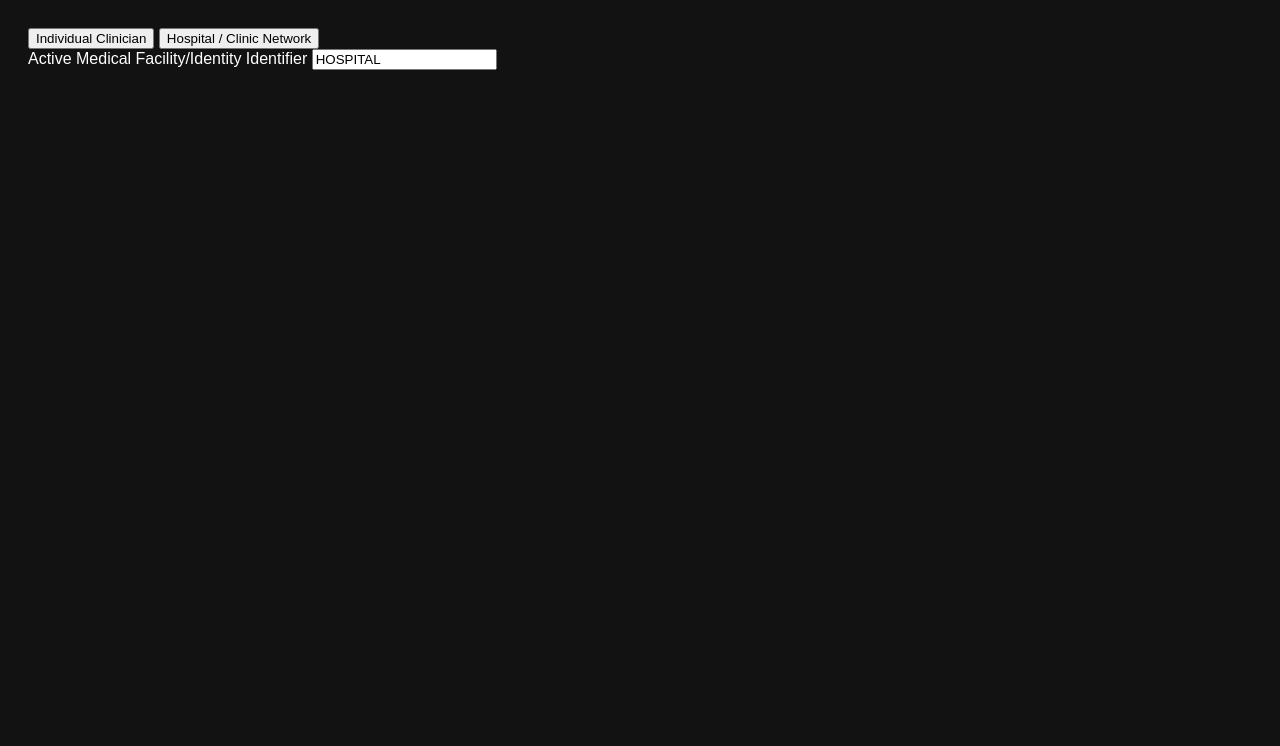
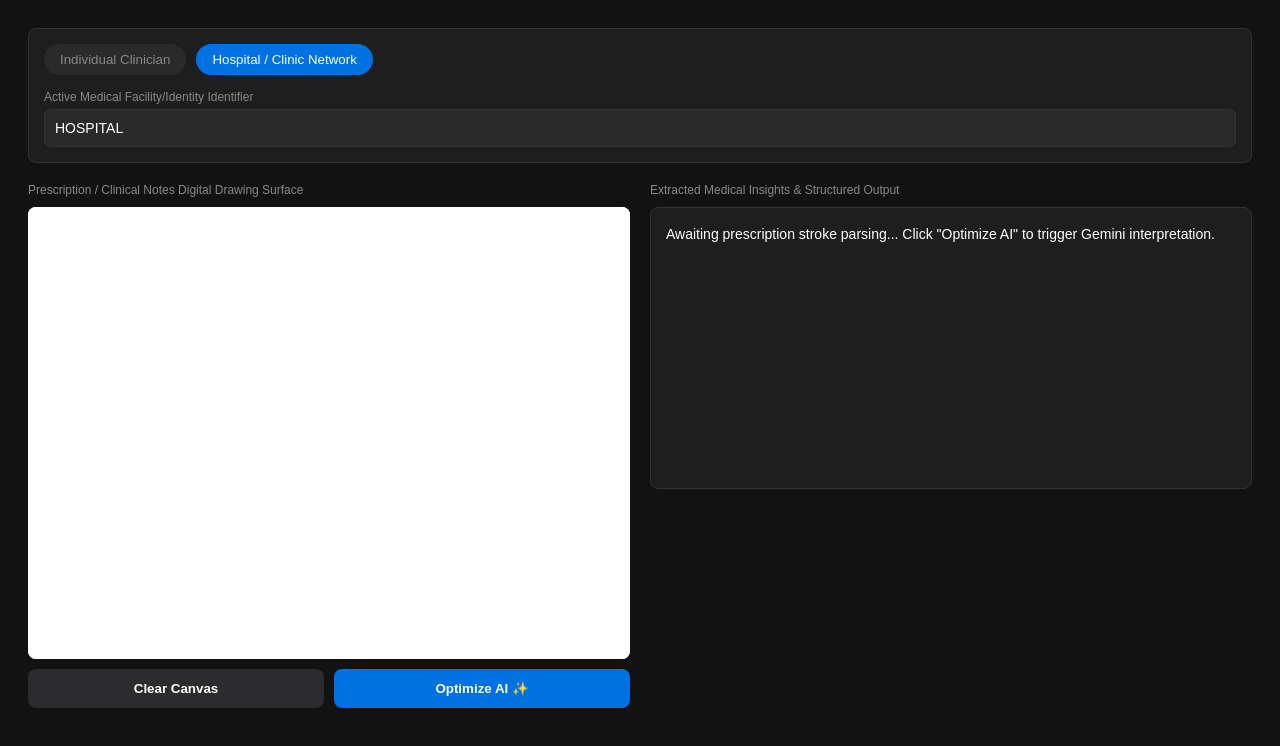
Before and after one commit to shashank1947/medwrite_pro, a plain HTML site: page index.html in a window 1280 px wide. Drawn offline with Linux system fonts and the light colour scheme.

Commit message:
Update index.html

```diff
--- a/index.html
+++ b/index.html
@@ -5,14 +5,91 @@
     <meta name="viewport" content="width=device-width, initial-scale=1.0">
     <title>MedWrite Pro</title>
     <style>
-        /* Your original styles stay exactly the same */
         body {
             background-color: #121212;
             color: #ffffff;
             font-family: Arial, sans-serif;
             padding: 20px;
         }
-        /* ... keeping all your original CSS classes untouched ... */
+        .auth-panel {
+            background: #1e1e1e;
+            padding: 15px;
+            border-radius: 8px;
+            margin-bottom: 20px;
+            border: 1px solid #333;
+        }
+        .tabs {
+            display: flex;
+            gap: 10px;
+            margin-bottom: 15px;
+        }
+        .tab {
+            padding: 8px 16px;
+            background: #2a2a2a;
+            border: none;
+            color: #888;
+            border-radius: 20px;
+            cursor: pointer;
+        }
+        .tab.active {
+            background: #0071e3;
+            color: white;
+        }
+        .input-group {
+            display: flex;
+            flex-direction: column;
+            gap: 5px;
+        }
+        label {
+            font-size: 12px;
+            color: #888;
+        }
+        input[type="text"] {
+            padding: 10px;
+            background: #2a2a2a;
+            border: 1px solid #333;
+            border-radius: 6px;
+            color: white;
+            font-size: 14px;
+        }
+        .workspace {
+            display: flex;
+            gap: 20px;
+        }
+        .canvas-area, .result-area {
+            flex: 1;
+            display: flex;
+            flex-direction: column;
+            gap: 10px;
+        }
+        canvas {
+            background: white;
+            border-radius: 8px;
+            cursor: crosshair;
+        }
+        .btn-container {
+            display: flex;
+            gap: 10px;
+        }
+        button.action-btn {
+            flex: 1;
+            padding: 12px;
+            border: none;
+            border-radius: 8px;
+            font-weight: bold;
+            cursor: pointer;
+        }
+        .btn-primary { background: #0071e3; color: white; }
+        .btn-secondary { background: #2c2c2e; color: white; }
+        .well {
+            background: #1e1e1e;
+            border: 1px solid #333;
+            border-radius: 8px;
+            padding: 15px;
+            min-height: 250px;
+            font-size: 14px;
+            line-height: 1.6;
+        }
     </style>
 </head>
 <body>
@@ -28,10 +105,55 @@
         </div>
     </div>
 
-    <script>
-    // ... all your original drawing logic remains completely untouched ...
+    <div class="workspace">
+        <div class="canvas-area">
+            <label>Prescription / Clinical Notes Digital Drawing Surface</label>
+            <canvas id="a4-canvas" width="400" height="300"></canvas>
+            <div class="btn-container">
+                <button class="action-btn btn-secondary" onclick="clearCanvasPad()">Clear Canvas</button>
+                <button class="action-btn btn-primary" onclick="runPrescriptionOptimizationAI()">Optimize AI ✨</button>
+            </div>
+        </div>
 
-    // Toggle authentication contextual labels
+        <div class="result-area">
+            <label>Extracted Medical Insights & Structured Output</label>
+            <div id="a4-text-well" class="well">
+                Awaiting prescription stroke parsing... Click "Optimize AI" to trigger Gemini interpretation.
+            </div>
+        </div>
+    </div>
+
+<script>
+    const canvas = document.getElementById('a4-canvas');
+    const ctx = canvas.getContext('2d');
+    let isDrawing = false;
+
+    // Reset canvas background to white
+    ctx.fillStyle = "white";
+    ctx.fillRect(0, 0, canvas.width, canvas.height);
+    ctx.lineWidth = 2;
+    ctx.lineCap = 'round';
+    ctx.strokeStyle = '#000000';
+
+    canvas.addEventListener('mousedown', (e) => { isDrawing = true; draw(e); });
+    canvas.addEventListener('mousemove', draw);
+    canvas.addEventListener('mouseup', () => { isDrawing = false; ctx.beginPath(); });
+
+    function draw(e) {
+        if (!isDrawing) return;
+        const rect = canvas.getBoundingClientRect();
+        ctx.lineTo(e.clientX - rect.left, e.clientY - rect.top);
+        ctx.stroke();
+        ctx.beginPath();
+        ctx.moveTo(e.clientX - rect.left, e.clientY - rect.top);
+    }
+
+    function clearCanvasPad() {
+        ctx.fillStyle = "white";
+        ctx.fillRect(0, 0, canvas.width, canvas.height);
+        document.getElementById('a4-text-well').innerHTML = 'Awaiting prescription stroke parsing... Click "Optimize AI" to trigger Gemini interpretation.';
+    }
+
     function switchAuthMode(mode) {
         document.getElementById('tab-indiv').classList.remove('active');
         document.getElementById('tab-org').classList.remove('active');
@@ -47,20 +169,33 @@
         }
     }
 
-    // Your exact API call function with the live Render URL
+    function mirrorHandwritingToA4Well() {
+        // Keeps your original system architecture requirements intact
+    }
+
     async function runPrescriptionOptimizationAI() {
         mirrorHandwritingToA4Well();
         const well = document.getElementById('a4-text-well');
         well.innerHTML = 'Parsing data payload streams...';
+
         try {
             const response = await fetch('https://medwrite-pro.onrender.com/optimize-prescription', {
                 method: 'POST',
                 headers: { 'Content-Type': 'application/json' },
                 body: JSON.stringify({ image: canvas.toDataURL('image/png') })
             });
+
             const data = await response.json();
+
             if (response.ok) {
-                well.innerHTML = `<div><strong>📌 Medication:</strong> ${data.medication || 'Not detected'}</div><div><strong>⚖️ Dosage:</strong> ${data.dosage || 'Not specified'}</div><div><strong>⏳ Duration:</strong> ${data.duration || 'Not specified'}</div><div style="margin-top:10px;"><strong>📝 Instructions:</strong> ${data.instructions || 'As directed.'}</div>`;
+                well.innerHTML = `
+                    <div><strong>📌 Medication:</strong> ${data.medication || 'Not detected'}</div>
+                    <div><strong>⚖️ Dosage:</strong> ${data.dosage || 'Not specified'}</div>
+                    <div><strong>⏳ Duration:</strong> ${data.duration || 'Not specified'}</div>
+                    <div style="margin-top:10px;"><strong>📝 Instructions:</strong> ${data.instructions || 'As directed.'}</div>
+                `;
+            } else {
+                well.innerHTML = 'Error running optimization.';
             }
         } catch(e) {
             well.innerHTML = 'Error running optimization.';
```
